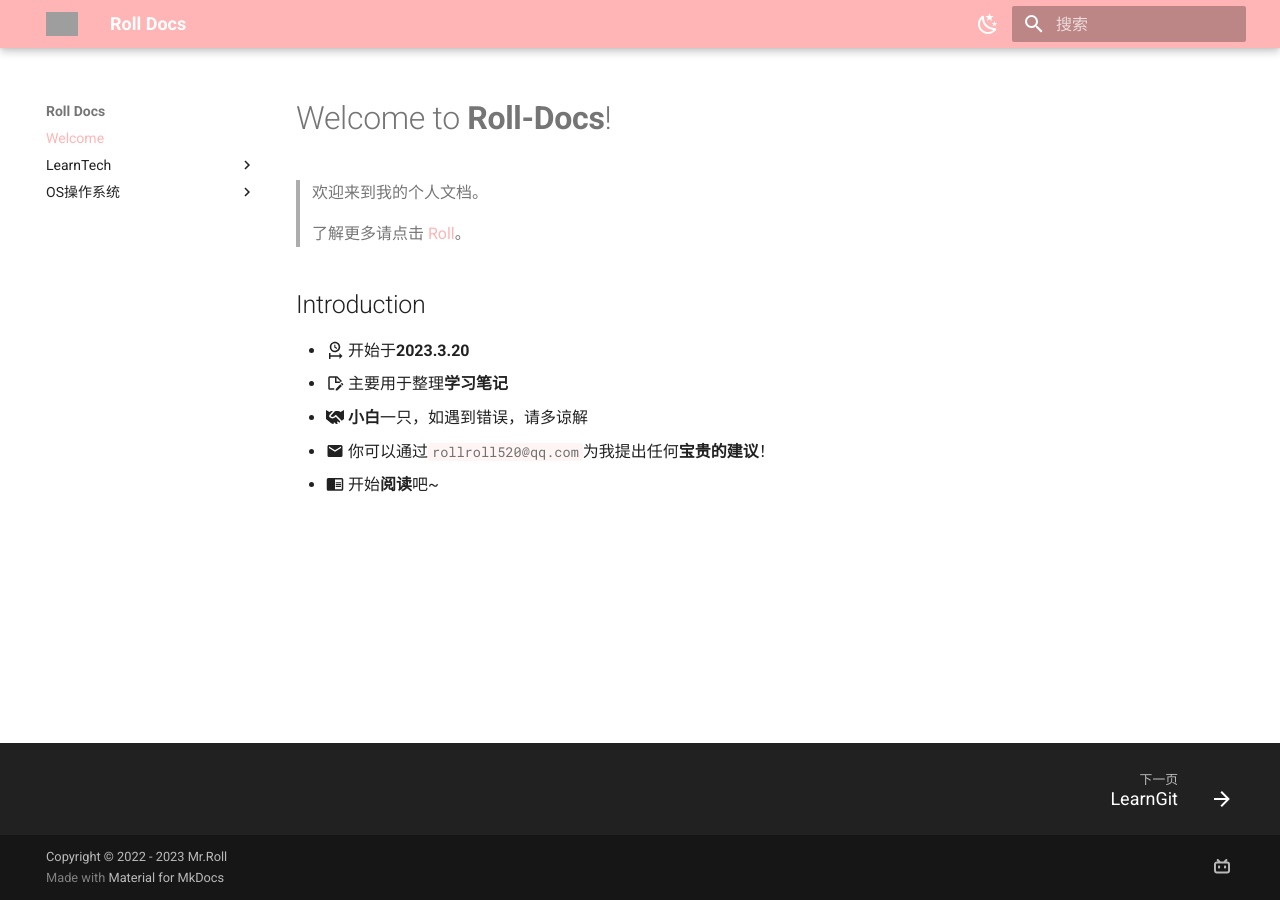
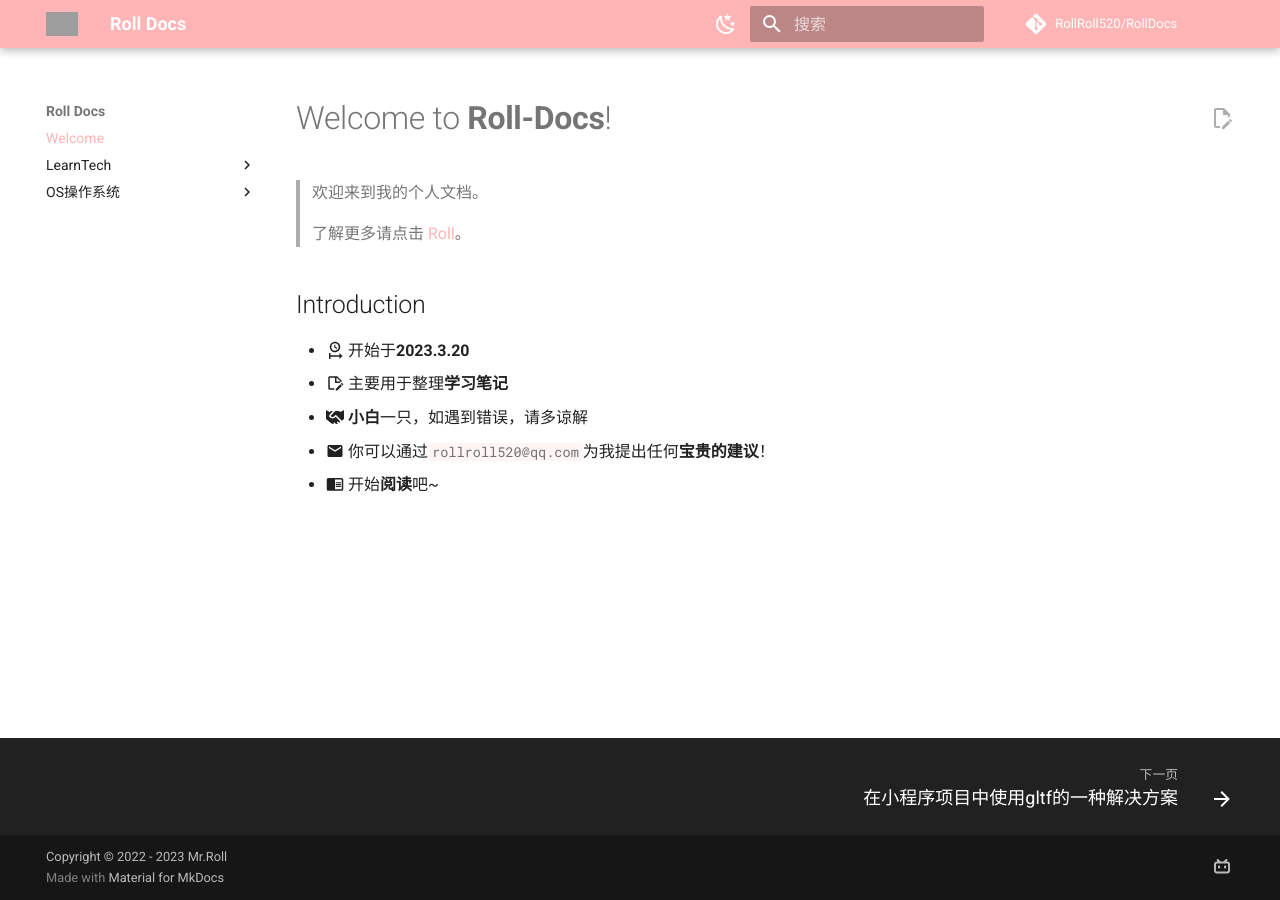
Before and after one commit to RollRoll520/RollDocs, an MkDocs documentation site: the page built from docs/Welcome.md, in a window 1280 px wide. Built offline with MkDocs 1.6.1 and Material for MkDocs 9.7.7, drawn with Linux system fonts in a browser that asks for light colours; comment, search, counter and statistics services are not loaded; part of the change alters nothing that is shown; grey boxes are pictures that could not be loaded.

Commit message:
add LearnGLTF

```diff
--- /dev/null
+++ b/docs/LearnTech/LearnGLTF.md
@@ -0,0 +1,24 @@
+# 在小程序项目中使用gltf的一种解决方案
+
+---
+
+## 从unity中导出gltf
+
+### [UniVRM](https://github.com/vrm-c/UniVRM/tree/master/Assets/UniGLTF)从unity导出gltf/glb
+
+1. 在unity中添加[UniVRM](https://github.com/vrm-c/UniVRM/tree/master/Assets/UniGLTF)插件
+2. 在scene中添加需要导出的模型
+3. 选中目标模型导出
+4. 在选择文件时修改文件扩展名可以分别导出gltf/glb两种格式
+5. 导出设置中第1项第2项可以勾选
+
+!!! warning "可能存在的问题"
+    XR-frame在接收glb/gltf资源文件时,可能会显示所需的KHR_texture_transform插件不存在，导致加载模型失败。并且在使用XR-frame-cli进行优化时存在网格索引过大的情况，只有在导出设置中勾选第1项第2项时才能成功。
+
+### [SeinJSUnityToolkit]
+
+## 优化gltf文件
+
+### [gltfpack](https://meshoptimizer.org/gltf/)优化压缩
+
+### [xr-frame-cli](https://github.com/wechat-miniprogram/xr-frame-cli)优化压缩
--- a/mkdocs.yml
+++ b/mkdocs.yml
@@ -1,4 +1,7 @@
 site_name: Roll Docs #文档名称
+repo_url: https://github.com/RollRoll520/RollDocs
+repo_name: RollRoll520/RollDocs
+edit_uri: edit/master/docs/
 
 theme:
   name: material #主题，使用内置主题，也可以在extra_css中定义
@@ -6,6 +9,7 @@ theme:
   logo: https://roll0814.cn/ftp-images/roll/indexIcon.jpg #左上角logo
   favicon: https://roll0814.cn/ftp-images/roll/indexIcon.jpg #页面图标
   features:
+    - content.action.edit #提供修改功能
     # - header.autohide #滚动时自动隐藏首部
     - navigation.footer
     - navigation.instant
```
